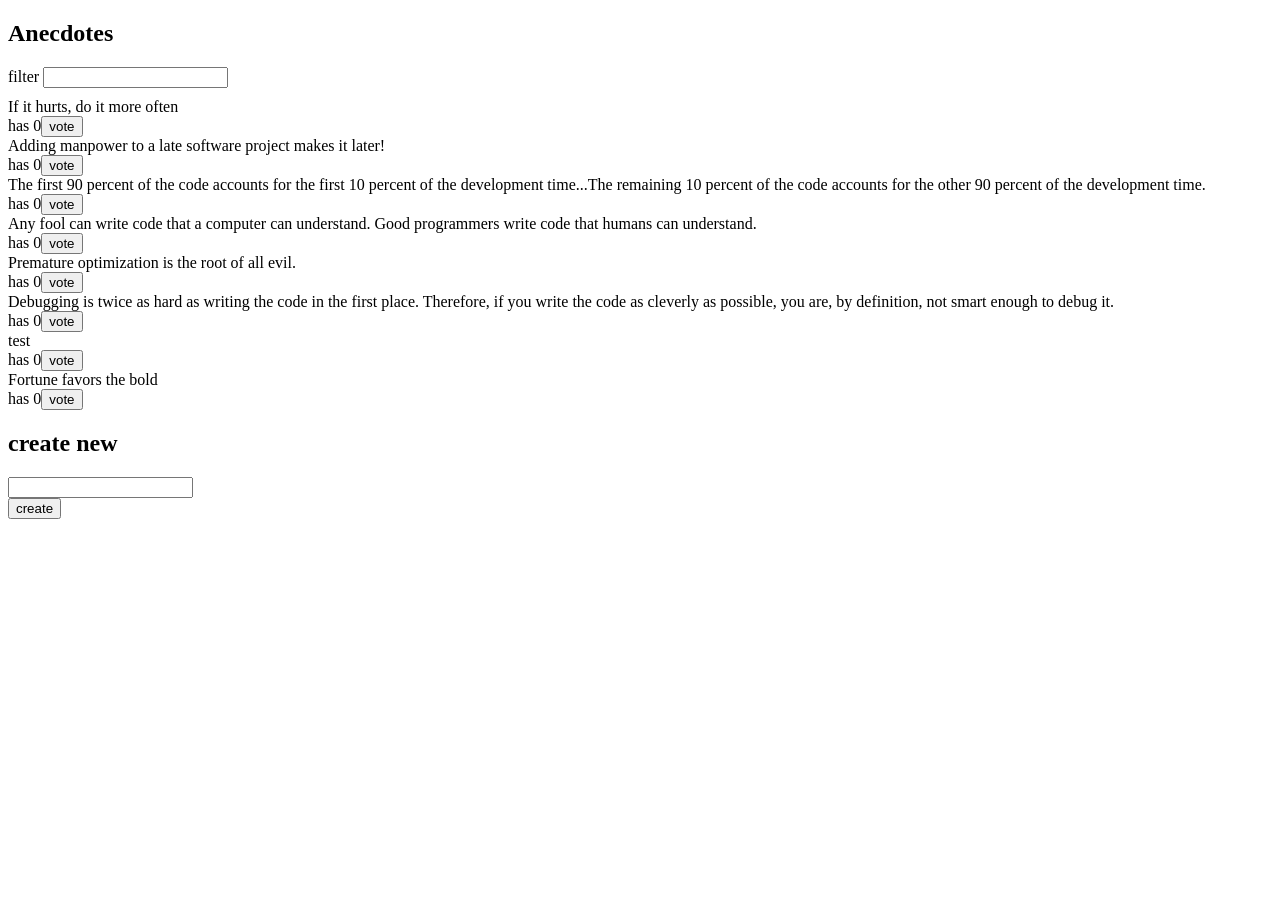
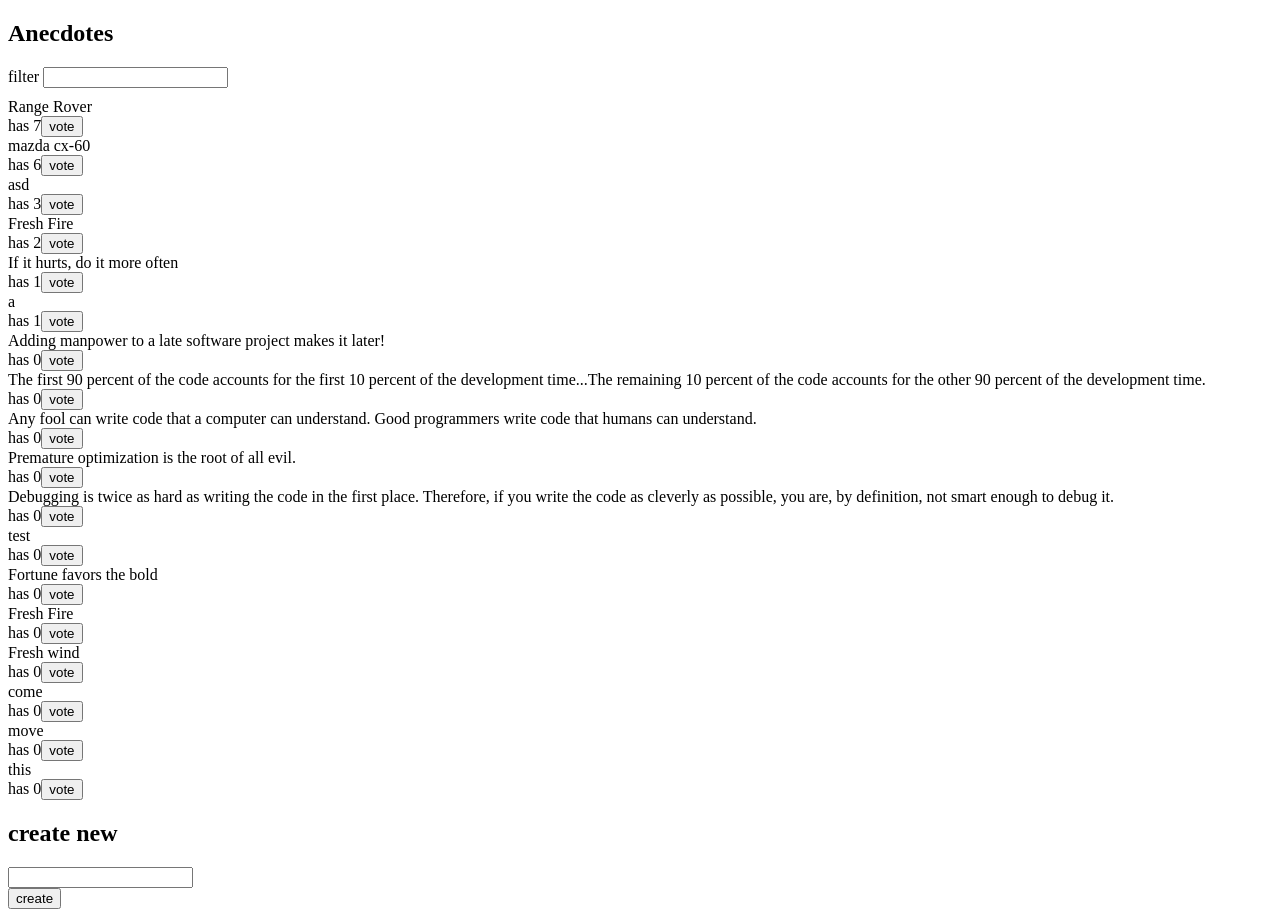
Before and after one commit to GilbertMarasigan/redux-anecdotes, a React (Vite) app: page / in a window 1280 px wide. Before the commit the page ends 800 px from the top, so only its background shows below. Built offline with nearby package versions, Linux system fonts and the light colour scheme; data requests are answered from the project's data file.

Commit message:
step 3-6

```diff
--- a/anecdotes.json
+++ b/anecdotes.json
@@ -3,7 +3,7 @@
     {
       "content": "If it hurts, do it more often",
       "id": "47145",
-      "votes": 0
+      "votes": 1
     },
     {
       "content": "Adding manpower to a late software project makes it later!",
@@ -39,6 +39,56 @@
       "id": "4fc2",
       "content": "Fortune favors the bold",
       "votes": 0
+    },
+    {
+      "id": "09be",
+      "content": "Fresh Fire",
+      "votes": 0
+    },
+    {
+      "id": "7e20",
+      "content": "Fresh wind",
+      "votes": 0
+    },
+    {
+      "id": "3c90",
+      "content": "come",
+      "votes": 0
+    },
+    {
+      "id": "794e",
+      "content": "move",
+      "votes": 0
+    },
+    {
+      "id": "3e4d",
+      "content": "this",
+      "votes": 0
+    },
+    {
+      "id": "0d13",
+      "content": "a",
+      "votes": 1
+    },
+    {
+      "id": "e82d",
+      "content": "asd",
+      "votes": 3
+    },
+    {
+      "id": "693e",
+      "content": "mazda cx-60",
+      "votes": 6
+    },
+    {
+      "id": "4114",
+      "content": "Fresh Fire",
+      "votes": 2
+    },
+    {
+      "id": "9b45",
+      "content": "Range Rover",
+      "votes": 7
     }
   ]
 }
--- a/src/App.jsx
+++ b/src/App.jsx
@@ -3,8 +3,7 @@ import AnecdoteList from './components/AnecdoteList'
 import AnecdoteForm from './components/AnecdoteForm'
 import Filter from './components/Filter'
 import Notification from './components/Notification'
-import anecdoteService from './services/anecdotes'
-import { setAnecdotes } from './reducers/store'
+import { initializeAnecdotes } from './reducers/store'
 
 import { useDispatch } from 'react-redux'
 
@@ -13,8 +12,7 @@ const App = () => {
   const dispatch = useDispatch()
 
   useEffect(() => {
-    anecdoteService
-      .getAll().then(anecdote => dispatch(setAnecdotes(anecdote)))
+    dispatch(initializeAnecdotes())
   }, [])
 
 
--- a/src/components/AnecdoteForm.jsx
+++ b/src/components/AnecdoteForm.jsx
@@ -1,7 +1,5 @@
 import { useDispatch } from "react-redux"
-// import { addAnecdote } from "../reducers/anecdoteReducer"
-import { notifyAndDispatch } from '../reducers/store'
-import anecdoteService from '../services/anecdotes'
+import { createAnecdote } from '../reducers/store'
 
 const AnecdoteForm = () => {
 
@@ -11,8 +9,7 @@ const AnecdoteForm = () => {
         event.preventDefault()
         const content = event.target.anecdote.value
         event.target.anecdote.value = ''
-        const newAnecdote = await anecdoteService.createNew(content)
-        dispatch(notifyAndDispatch("createAnecdote", newAnecdote))
+        dispatch(createAnecdote(content))
     }
 
     return (<>
--- a/src/components/AnecdoteList.jsx
+++ b/src/components/AnecdoteList.jsx
@@ -1,7 +1,6 @@
 /* eslint-disable react/prop-types */
 import { useDispatch, useSelector } from "react-redux"
-// import { addVote } from "../reducers/anecdoteReducer"
-import { notifyAndDispatch } from '../reducers/store'
+import { saveVote } from '../reducers/store'
 
 const Anecdote = ({ anecdote, handleClick }) => {
 
@@ -33,8 +32,7 @@ const AnecdoteList = () => {
     const dispatch = useDispatch()
 
     const vote = (id) => {
-        console.log('vote', id)
-        dispatch(notifyAndDispatch("addVote", id))
+        dispatch(saveVote(id))
     }
 
     const sortedAnecdotes = [...anecdotes].sort((a, b) => b.votes - a.votes)
--- a/src/main.jsx
+++ b/src/main.jsx
@@ -1,19 +1,7 @@
 import ReactDOM from 'react-dom/client'
-import { configureStore } from '@reduxjs/toolkit'
 import { Provider } from 'react-redux'
+import store from './store'
 import App from './App'
-// import anecdoteReducer from './reducers/anecdoteReducer'
-import anecdoteReducer from './reducers/store'
-import filterReducer from './reducers/filterReducer'
-import notificationReducer from './reducers/notificationReducer'
-
-const store = configureStore({
-  reducer: {
-    anecdotes: anecdoteReducer,
-    filter: filterReducer,
-    notification: notificationReducer
-  }
-})
 
 ReactDOM.createRoot(document.getElementById('root')).render(
   <Provider store={store}>
--- a/src/reducers/notificationReducer.js
+++ b/src/reducers/notificationReducer.js
@@ -11,10 +11,19 @@ const notificationSlice = createSlice({
         },
         clearNotification() {
             return ""
-        }
+        },
     }
 })
 
 export const { createNotification, clearNotification } = notificationSlice.actions
 
+export const setNotification = (textToRender, timeInSeconds) => {
+    return async dispatch => {
+        dispatch(createNotification(textToRender))
+        setTimeout(() => {
+            dispatch(clearNotification())
+        }, timeInSeconds * 1000)
+    }
+}
+
 export default notificationSlice.reducer
--- a/src/reducers/store.js
+++ b/src/reducers/store.js
@@ -1,5 +1,6 @@
 import { createSlice, current } from "@reduxjs/toolkit";
-import { createNotification, clearNotification } from "./notificationReducer";
+import { setNotification } from "./notificationReducer";
+import anecdoteService from '../services/anecdotes'
 
 // const anecdotesAtStart = [
 //     'If it hurts, do it more often',
@@ -57,34 +58,44 @@ const anecdoteSlice = createSlice({
         setAnecdotes(state, action) {
             return action.payload
         },
-        createAnecdote(state, action) {
+        appendAnecdote(state, action) {
             state.push(action.payload)
         }
     }
 })
 
-export const { addAnecdote, addVote, setAnecdotes, createAnecdote } = anecdoteSlice.actions
-export default anecdoteSlice.reducer
+export const { addAnecdote, addVote, setAnecdotes, appendAnecdote } = anecdoteSlice.actions
 
+export const initializeAnecdotes = () => {
+    return async dispatch => {
+        const anecdotes = await anecdoteService.getAll()
+        dispatch(setAnecdotes(anecdotes))
+    }
+}
 
-export const notifyAndDispatch = (actionType, payload) => {
-    return (dispatch, getState) => {
-        if (actionType === "createAnecdote") {
-            dispatch(createAnecdote(payload))
-            dispatch(createNotification(`You added: "${payload.content}"`))
-        } else if (actionType === "addVote") {
-            dispatch(addVote(payload))
+export const createAnecdote = content => {
+    return async dispatch => {
+        const newAnecdote = await anecdoteService.createNew(content)
+        dispatch(appendAnecdote(newAnecdote))
+        dispatch(setNotification(`You added: "${newAnecdote.content}"`, 10))
+    }
+}
 
-            // Find the anecdote that was voted for
-            const votedAnecdote = getState().anecdotes.find(anecdote => anecdote.id === payload);
-            if (votedAnecdote) {
-                dispatch(createNotification(`You voted: "${votedAnecdote.content}"`))
-            }
+export const saveVote = (id) => {
+    return async (dispatch, getState) => {
+        const currentAnecdote = getState().anecdotes.find(a => a.id === id)
+
+        if (!currentAnecdote) {
+            console.error("Anecdote not found")
+            return
         }
 
-        // Remove notification after 5 seconds
-        setTimeout(() => {
-            dispatch(clearNotification())
-        }, 5000)
+        const updatedAnecdote = { ...currentAnecdote, votes: currentAnecdote.votes + 1 }
+        const response = await anecdoteService.updateVotes(updatedAnecdote)
+
+        dispatch(addVote(response.id))
+        dispatch(setNotification(`You voted: "${response.content}"`, 10))
     }
 }
+
+export default anecdoteSlice.reducer
--- a/src/services/anecdotes.js
+++ b/src/services/anecdotes.js
@@ -13,7 +13,15 @@ const createNew = async (content) => {
     return response.data
 }
 
+const updateVotes = async (content) => {
+    const id = content.id
+    const response = await axios.patch(`${baseUrl}/${id}`, content)
+    return response.data
+}
+
+
 export default {
     getAll,
     createNew,
+    updateVotes
 }
--- /dev/null
+++ b/src/store.js
@@ -0,0 +1,15 @@
+import { configureStore } from "@reduxjs/toolkit"
+
+import filterReducer from './reducers/filterReducer'
+import notificationReducer from './reducers/notificationReducer'
+import anecdoteReducer from './reducers/store'
+
+const store = configureStore({
+    reducer: {
+        anecdotes: anecdoteReducer,
+        filter: filterReducer,
+        notification: notificationReducer
+    }
+})
+
+export default store
```
